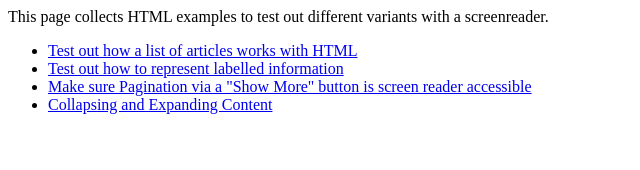
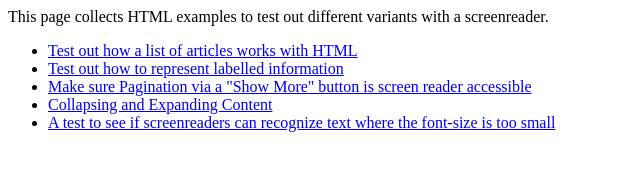
Before and after one commit to joyheron/a11y-playground, a plain HTML site: page index.html in a window 1280 px wide. Shown: the whole page, without its empty margins (0-640 px from the left). Drawn offline with Linux system fonts and the light colour scheme.

Commit message:
Add link to font-text too small

```diff
--- a/index.html
+++ b/index.html
@@ -31,6 +31,11 @@
           Collapsing and Expanding Content
         </a>
       </li>
+      <li>
+        <a href="font-size-too-small.html">
+          A test to see if screenreaders can recognize text where the font-size is too small
+        </a>
+      </li>
     </ul>
   </body>
 </html>
```
